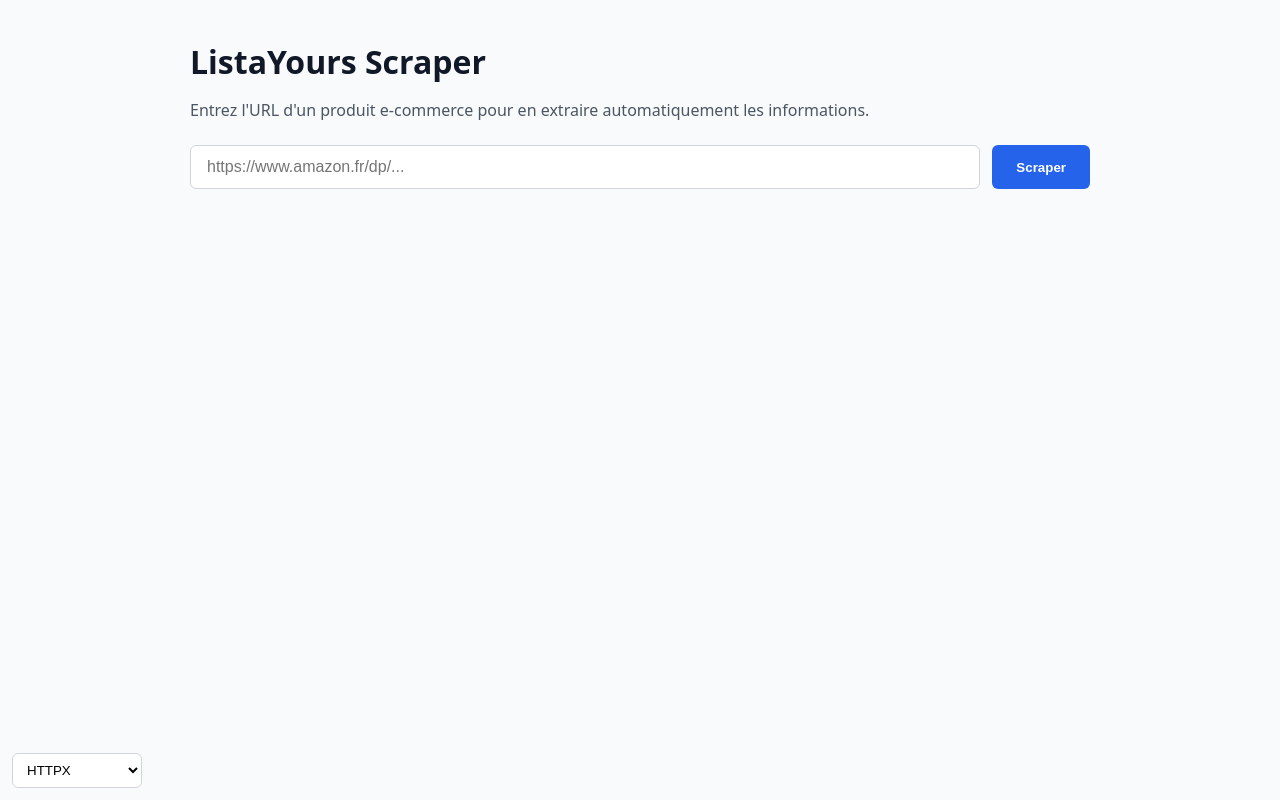
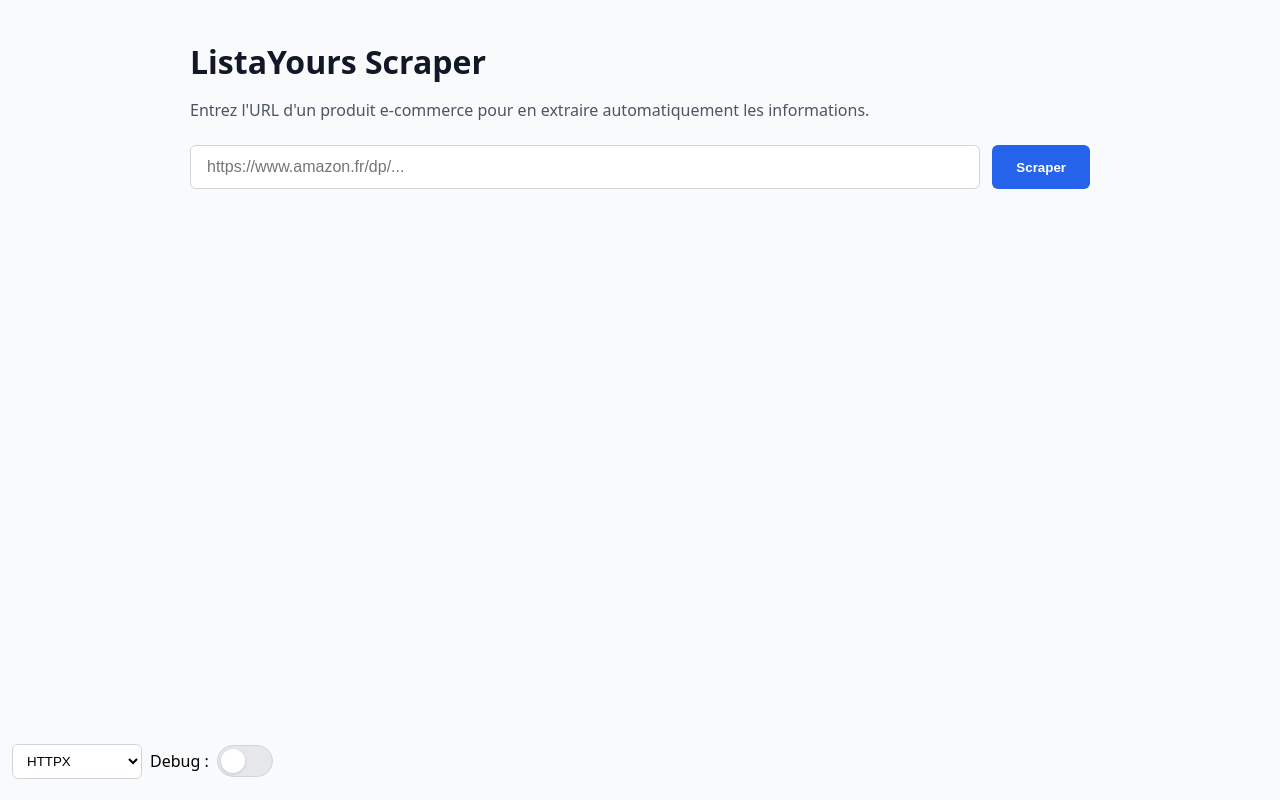
Before and after one commit to VialsShiny/ListaYours, a Next.js app in the folder frontend/: page / in a window 1280 px wide. Built offline with nearby package versions, Linux system fonts and the light colour scheme.

Commit message:
feat(front): added toggle button for debug

```diff
--- a/frontend/src/app/page.tsx
+++ b/frontend/src/app/page.tsx
@@ -8,6 +8,7 @@ export default function Home() {
   const [result, setResult] = useState<any>(null);
   const [error, setError] = useState<string | null>(null);
   const strategy = useRef<HTMLSelectElement | null>(null)
+  const [debug, setDebug] = useState<boolean>(false)
 
   const handleSubmit = async (e: React.FormEvent) => {
     e.preventDefault();
@@ -23,7 +24,7 @@ export default function Home() {
         headers: {
           "Content-Type": "application/json",
         },
-        body: JSON.stringify({ url, strategy: chosenStrategy }),
+        body: JSON.stringify({ url, strategy: chosenStrategy, debug: debug }),
       });
 
       const data = await res.json();
@@ -41,16 +42,13 @@ export default function Home() {
 
   return (
     <main style={{ maxWidth: "900px", margin: "40px auto", padding: "0 20px" }}>
+      <div style={{ position: 'fixed', left: 12, bottom: 12, zIndex: 50, display: 'flex', gap: 8, alignItems: 'center' }}>
         <select
           name="strategy"
           id="select_strategy"
           ref={strategy}
           defaultValue="httpx"
           style={{
-          position: "fixed",
-          left: 12,
-          bottom: 12,
-          zIndex: 50,
             padding: "8px 10px",
             borderRadius: 6,
             border: "1px solid #d1d5db",
@@ -60,6 +58,40 @@ export default function Home() {
           <option value="HTTPX">HTTPX</option>
           <option value="PLAYWRIGHT">PLAYWRIGHT</option>
         </select>
+
+        <div style={{ display: 'flex', alignItems: 'center', gap: 8 }}>
+          <p>Debug :</p>
+          <button
+            type="button"
+            onClick={() => setDebug((v) => !v)}
+            style={{
+              position: 'relative',
+              width: 56,
+              height: 32,
+              padding: 0,
+              borderRadius: 999,
+              border: '1px solid #d1d5db',
+              background: debug ? '#2563eb' : '#e5e7eb',
+              cursor: 'pointer',
+              transition: 'background 0.2s ease',
+            }}
+          >
+            <span
+              style={{
+                position: 'absolute',
+                top: 3,
+                left: debug ? 'calc(100% - 27px)' : 3,
+                width: 24,
+                height: 24,
+                borderRadius: '50%',
+                background: '#ffffff',
+                boxShadow: '0 1px 3px rgba(0,0,0,0.15)',
+                transition: 'left 0.2s ease',
+              }}
+            />
+          </button>
+        </div>
+      </div>
       <h1 style={{ fontSize: "2rem", color: "#111827", marginBottom: "8px" }}>
         ListaYours Scraper
       </h1>
```
Also changed, not shown: 1 other file (tests, documents, lock files or other folders). Lines whose indentation alone changed are shown as unchanged.
